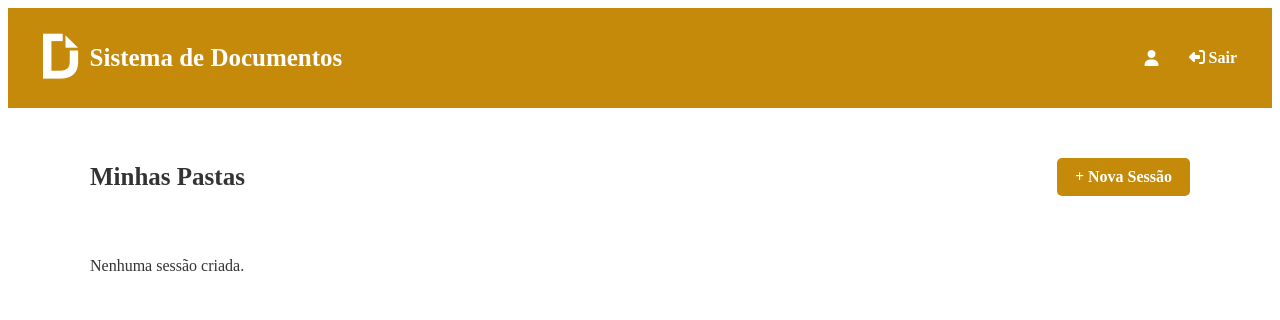
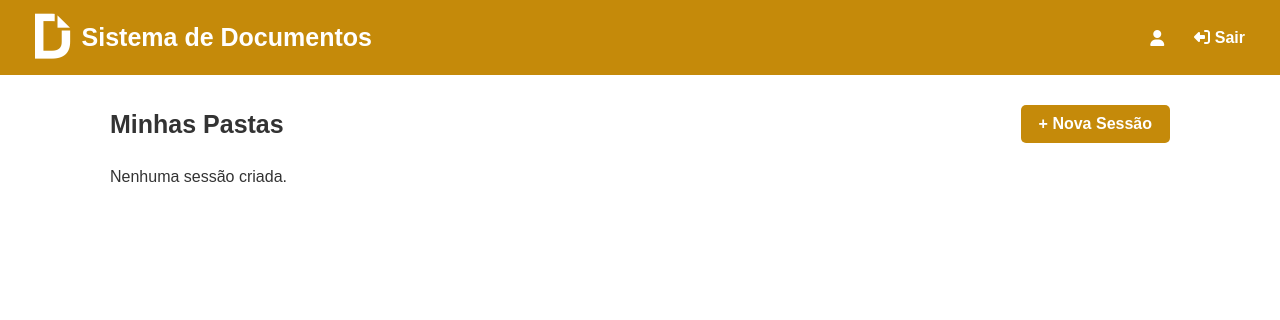
Before and after one commit to JoseWilliamCosta/SAORD, a Django app: template core/templates/home.html in a window 1280 px wide. Shown: the top 320 px of the page. Run offline with Django 5.2, Linux system fonts and the light colour scheme; the template is opened without the code that fills it, so the values that code supplies are empty.

Commit message:
Deixando as fontes iguais

```diff
--- a/core/static/css/home.css
+++ b/core/static/css/home.css
@@ -1,4 +1,11 @@
 /* ====== BASE ====== */
+* {
+    margin: 0;
+    padding: 0;
+    box-sizing: border-box;
+    font-family: Arial, Helvetica, sans-serif;
+}
+
 body {
     background-color: #ffffff;
     color: #333;
```
